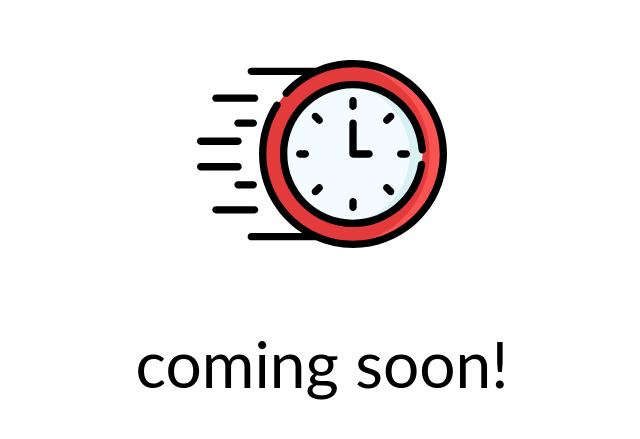
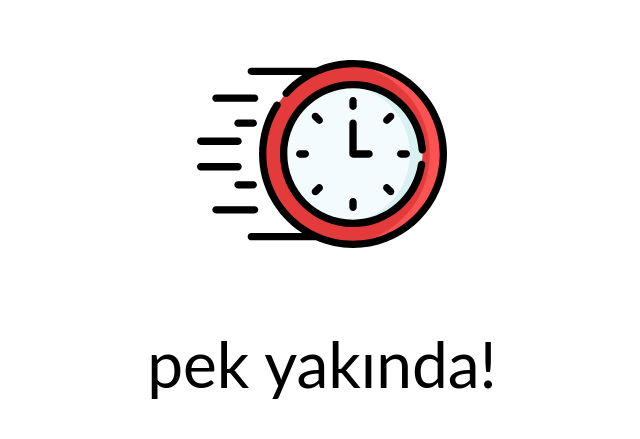
Before and after one commit to erdemtopak/topakotomotiv, a plain HTML site: page index.html in a window 1280 px wide. Shown: the part 163-602 px from the top of the page, without its empty margins (318-958 px from the left). Drawn offline with Linux system fonts and the light colour scheme.

Commit message:
Update title

```diff
--- a/index.html
+++ b/index.html
@@ -4,7 +4,7 @@
     <meta charset="UTF-8">
     <meta name="viewport" content="width=device-width, initial-scale=1.0">
     <link rel="icon" type="image/png" href="favicon.png">
-    <title>Coming soon!</title>
+    <title>Pek Yakında!</title>
     <style>
         html,
         body {
@@ -68,6 +68,6 @@
             </g>
         </g>
     </svg>
-    <h1>Coming soon!</h1>
+    <h1>Pek Yakında!</h1>
 </body>
 </html>
```
